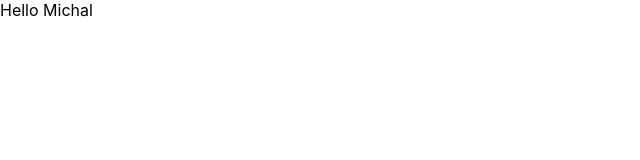
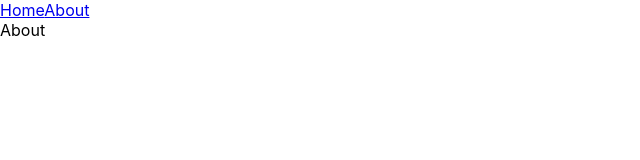
Before and after one commit to klauza/pwa-tictactoe, a React (Create React App) app: page /about in a window 1280 px wide. Shown: the top 160 px of the page, without its empty margins (0-640 px from the left). Built offline with nearby package versions, Linux system fonts and the light colour scheme.

Commit message:
create app bones

```diff
--- a/package.json
+++ b/package.json
@@ -6,6 +6,7 @@
     "@testing-library/jest-dom": "^4.2.4",
     "@testing-library/react": "^9.4.0",
     "@testing-library/user-event": "^7.2.1",
+    "@types/react-router-dom": "^5.1.3",
     "@typescript-eslint/parser": "^2.13.0",
     "react": "^16.12.0",
     "react-dom": "^16.12.0",
--- a/src/App.tsx
+++ b/src/App.tsx
@@ -1,4 +1,8 @@
 import React, {useState, useEffect} from 'react';
+import { BrowserRouter, Route, Switch } from 'react-router-dom';
+import Main from './components/Main';
+import About from './components/About';
+import Navigation from './components/Navigation';
 
 interface AppProps {
 
@@ -22,9 +26,13 @@ const App: React.FC<AppProps> = props => {
 
 
   return (
-    <div>
-      Hello {name}
-    </div>
+      <BrowserRouter>
+        <Navigation />
+        <Switch>
+          <Route exact path="/" component={Main} />
+          <Route exact path="/about" component={About} />
+        </Switch>
+      </BrowserRouter>
   );
 }
 
--- /dev/null
+++ b/src/components/About.tsx
@@ -0,0 +1,15 @@
+import React from 'react';
+
+interface AboutProps {
+
+}
+
+const About: React.FC<AboutProps> = () => {
+  return (
+    <div>
+      About
+    </div>
+  )
+}
+
+export default About
--- /dev/null
+++ b/src/components/Main.tsx
@@ -0,0 +1,15 @@
+import React from 'react';
+
+interface MainProps {
+
+}
+
+const Main: React.FC<MainProps> = () => {
+  return (
+    <div>
+      Main
+    </div>
+  )
+}
+
+export default Main
--- /dev/null
+++ b/src/components/Navigation.tsx
@@ -0,0 +1,17 @@
+import React from 'react';
+import { NavLink } from 'react-router-dom';
+
+interface NavigationProps {
+
+}
+
+const Navigation: React.FC<NavigationProps> = () => {
+  return (
+    <div>
+      <NavLink to="/">Home</NavLink>
+      <NavLink to="/about">About</NavLink>
+    </div>
+  )
+}
+
+export default Navigation
```
Also changed, not shown: 1 other file (tests, documents, lock files or other folders).
